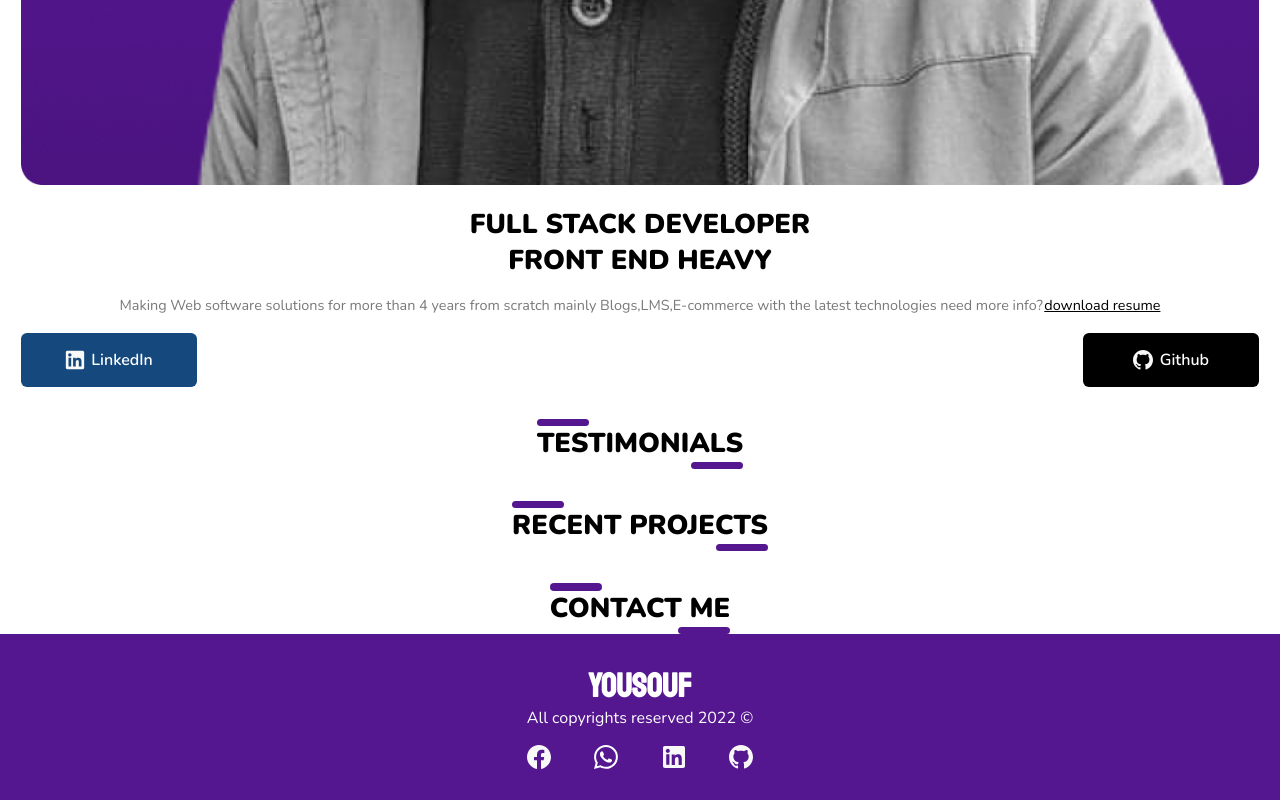
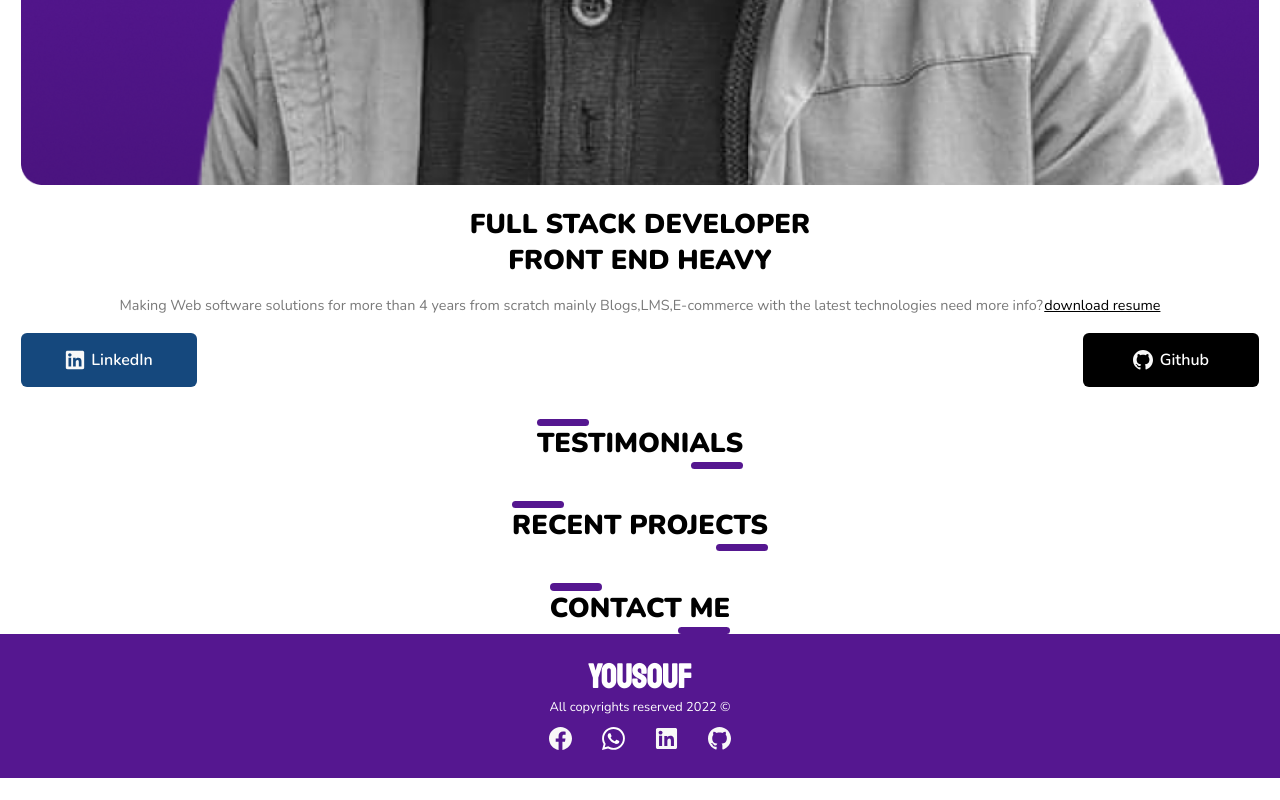
Before and after one commit to atheerweb/myNewPortfolio, a React (Create React App) app: page /#/ in a window 1280 px wide. Shown: the part 1151-1951 px from the top of the page. After the commit the page ends 1929 px from the top, so only its background shows below. Built offline with nearby package versions, Linux system fonts and the light colour scheme.

Commit message:
fixing some bugs in footer

```diff
--- a/src/components/Footer/Footer.js
+++ b/src/components/Footer/Footer.js
@@ -8,28 +8,41 @@ const Footer = () => {
     {
       name: "facebook",
       img: facebook,
+      link: "https://web.facebook.com/yousouf.shehata/",
     },
     {
       name: "Whatsapp",
       img: whatsapp,
+      link: "wa.link/eqt8qd",
     },
     {
       name: "LinkedIn",
       img: linkedIn,
+      link: "https://www.linkedin.com/in/yousouf-essa-7029531b7/",
     },
     {
       name: "Github",
       img: github,
+      link: "https://github.com/atheerweb",
     },
   ];
   return (
     <footer>
       <div id="footer__wrapper">
         <h1 className="logo">YOUSOUF</h1>
-        <p>All copyrights reserved 2022 © </p>
+        <p id="copyrights__text">All copyrights reserved 2022 © </p>
         <div id="footer__imgs__wrapper">
           {socialMedia.map((item, index) => {
-            return <img src={item.img} alt={item.name} key={index} className="footer__img" />;
+            return (
+              <a href={item.link} target="_blank" rel="noreferrer">
+                <img
+                  src={item.img}
+                  alt={item.name}
+                  key={index}
+                  className="footer__img"
+                />
+              </a>
+            );
           })}
         </div>
       </div>
--- a/src/components/Footer/Footer.scss
+++ b/src/components/Footer/Footer.scss
@@ -5,15 +5,20 @@ footer{
  background-color:var(--primaryColor) ;
  color:white;
  text-align:center;
- height: 166px;
+ height: 9em;
+ #copyrights__text{
+     font-size:0.8rem;
+     font-weight:200;
+
+ }
  #footer__imgs__wrapper{
      display:flex;
-     margin-top:1em;
+     margin-top:0.7em;
      width:100%;
      justify-content:space-between;
      align-items:center;
      .footer__img{
-         width:1.5em;
+         width:1.4em;
      }
  }
 }
```
